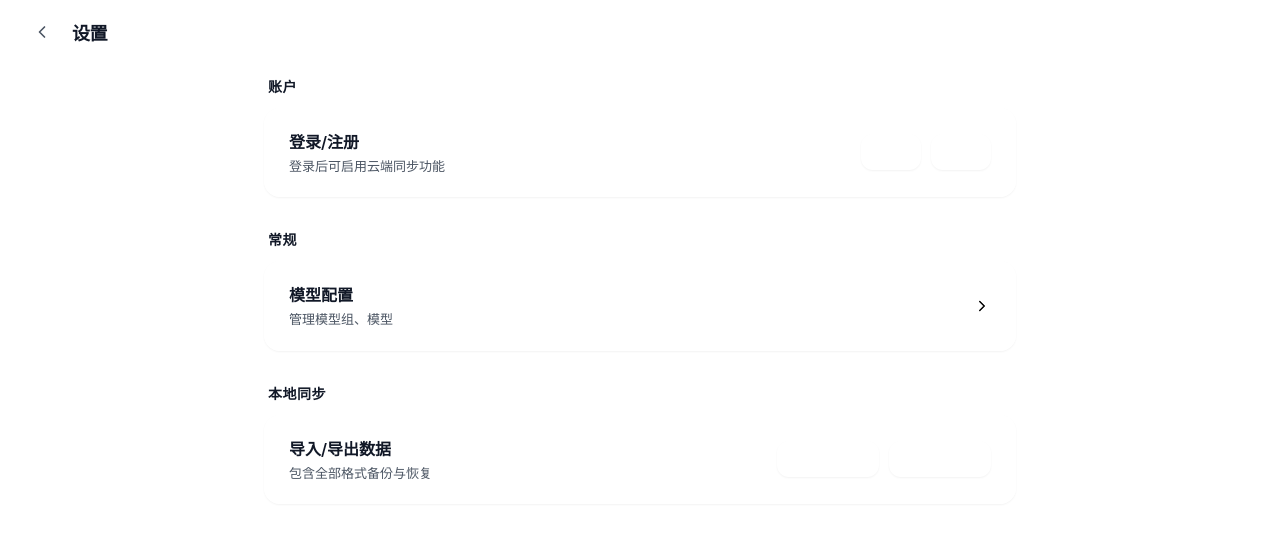
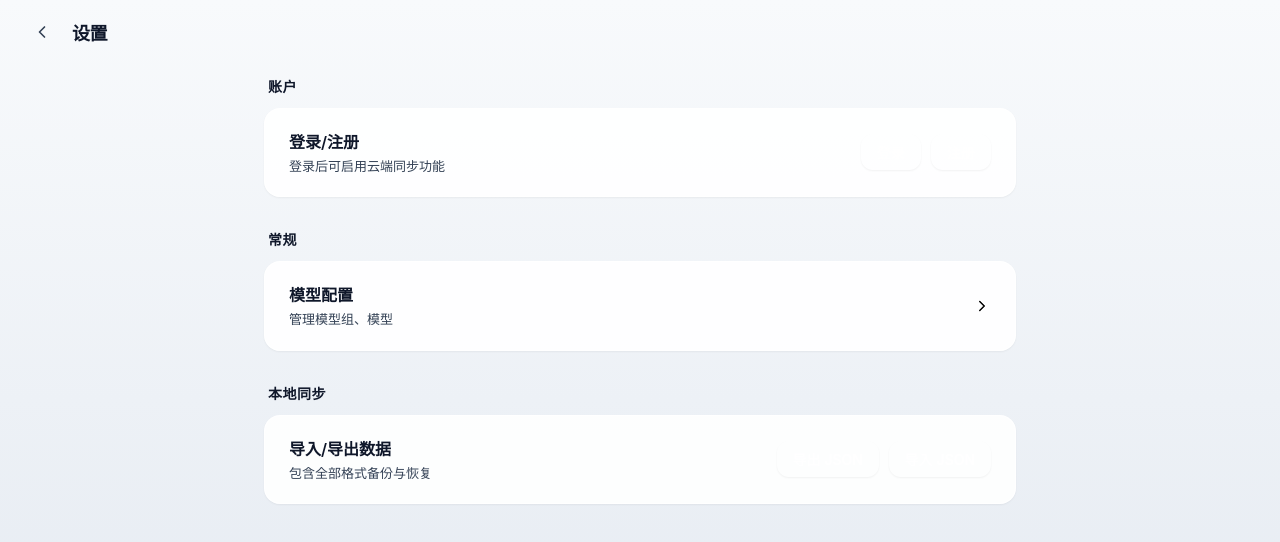
Before and after one commit to Glassous/AImeWeb, a Vue app: page /settings in a window 1280 px wide. Shown: the top 542 px of the page. Built offline with nearby package versions, Linux system fonts and the light colour scheme; no server answers.

Commit message:
feat(ui): 重构主题系统并优化视觉设计
- 引入新的全局颜色变量和背景效果
- 移除硬编码颜色，统一使用CSS变量
- 优化深色模式下的星空背景效果
- 为侧边栏添加毛玻璃效果
- 重构气泡样式使用渐变色

```diff
--- a/src/App.vue
+++ b/src/App.vue
@@ -56,7 +56,7 @@ const hideSidebar = () => route.meta.hideSidebar === true
   grid-template-columns: var(--sidebar-w, 280px) 1fr;
   transition: grid-template-columns 0.4s cubic-bezier(0.2, 0, 0, 1), background-color 0.3s ease;
   height: 100vh;
-  background: var(--bg);
+  background: transparent; /* Changed from var(--bg) to show body background */
   color: var(--text);
   overflow: hidden; /* 防止整体滚动 */
 }
@@ -68,7 +68,7 @@ const hideSidebar = () => route.meta.hideSidebar === true
   display: flex;
   flex-direction: column;
   position: relative;
-  background: var(--bg-secondary); /* 稍微区分侧边栏和主区域 */
+  background: transparent; /* Removed undefined var(--bg-secondary) */
   transition: background-color 0.3s ease;
 }
 .layout.mobile {
--- a/src/components/ChatArea.vue
+++ b/src/components/ChatArea.vue
@@ -772,7 +772,7 @@ watch(() => activeChat.value?.messages.length, () => scrollToBottom())
   height: 100%;
   overflow: hidden;
   position: relative;
-  background: var(--bg);
+  background: transparent;
 }
 
 /* 主聊天区域 */
@@ -784,7 +784,7 @@ watch(() => activeChat.value?.messages.length, () => scrollToBottom())
   transition: width 0.3s cubic-bezier(0.25, 0.8, 0.25, 1);
   flex-shrink: 0;
   position: relative;
-  background: var(--bg);
+  background: transparent;
 }
 
 /* 顶部栏 - 悬浮玻璃态 */
@@ -794,10 +794,10 @@ watch(() => activeChat.value?.messages.length, () => scrollToBottom())
   height: 64px;
   padding: 0 24px;
   color: var(--text);
-  background: var(--backdrop-bg);
+  background: var(--bg-header);
   backdrop-filter: var(--blur-md);
   -webkit-backdrop-filter: var(--blur-md);
-  border-bottom: 1px solid rgba(0,0,0,0.05);
+  border-bottom: 1px solid var(--border);
 }
 
 .model-btn {
@@ -862,8 +862,8 @@ watch(() => activeChat.value?.messages.length, () => scrollToBottom())
   padding: 12px 18px;
   border-radius: var(--radius-xl);
   border-bottom-right-radius: 4px;
-  background: var(--primary);
-  color: #fff;
+  background: var(--bubble-user-bg);
+  color: var(--bubble-user-text);
   box-shadow: var(--shadow-md);
   text-align: left;
   white-space: pre-wrap;
@@ -926,7 +926,7 @@ watch(() => activeChat.value?.messages.length, () => scrollToBottom())
   transform: translate(-50%, 50%);
   width: min(640px, calc(100% - 48px));
   box-shadow: 0 25px 50px -12px rgba(0, 0, 0, 0.25);
-  border-color: rgba(0,0,0,0.05);
+  border-color: var(--border);
 }
 
 .empty-container {
@@ -1191,8 +1191,5 @@ watch(() => activeChat.value?.messages.length, () => scrollToBottom())
 .markdown .code-block-header { background: var(--panel); padding: 8px 16px; border-bottom: 1px solid var(--border); display: flex; align-items: center; }
 .markdown .code-language { font-size: 12px; font-weight: 700; color: var(--muted); }
 
-/* 暗黑模式微调 */
-@media (prefers-color-scheme: dark) {
-  .topbar { background: rgba(20, 20, 20, 0.8); }
-}
+/* 暗黑模式微调 - 已移除，使用全局变量控制 */
 </style>
--- a/src/components/Sidebar.vue
+++ b/src/components/Sidebar.vue
@@ -192,6 +192,8 @@ function closeModal() {
   width: 100%;
   height: 100%;
   background: var(--bg-sidebar);
+  backdrop-filter: blur(12px);
+  -webkit-backdrop-filter: blur(12px);
   border-right: 1px solid var(--border);
   display: flex;
   flex-direction: column;
--- a/src/components/ThinkingBlock.vue
+++ b/src/components/ThinkingBlock.vue
@@ -1,5 +1,5 @@
 <script setup lang="ts">
-import { ref, computed, watch, nextTick } from 'vue'
+import { ref, computed, watch } from 'vue'
 import { renderMarkdown } from '../utils/markdown'
 
 const props = defineProps<{
@@ -10,8 +10,6 @@ const props = defineProps<{
 
 const isExpanded = ref(props.isThinking)
 const userInteracted = ref(false)
-const contentRef = ref<HTMLDivElement | null>(null)
-const contentHeight = ref('0px')
 
 // 监听思考状态变化
 watch(() => props.isThinking, (newVal) => {
@@ -73,8 +71,8 @@ const headerText = computed(() => {
 .thinking-block {
   margin-bottom: 12px;
   border-radius: 8px;
-  background: rgba(0, 0, 0, 0.03);
-  border: 1px solid rgba(0, 0, 0, 0.05);
+  background: var(--bg-block);
+  border: 1px solid var(--border-block);
   overflow: hidden;
 }
 
@@ -91,7 +89,7 @@ const headerText = computed(() => {
 }
 
 .think-header:hover {
-  background: rgba(0, 0, 0, 0.05);
+  background: var(--bg-block-hover);
 }
 
 .think-header.is-thinking {
@@ -138,7 +136,7 @@ const headerText = computed(() => {
 
 .think-body-wrapper.expanded {
   grid-template-rows: 1fr;
-  border-top: 1px solid rgba(0, 0, 0, 0.05);
+  border-top: 1px solid var(--border-block);
 }
 
 .think-body {
@@ -153,18 +151,9 @@ const headerText = computed(() => {
   opacity: 0.9;
 }
 
-/* Dark mode adjustments */
-@media (prefers-color-scheme: dark) {
-  .thinking-block {
-    background: rgba(255, 255, 255, 0.03);
-    border-color: rgba(255, 255, 255, 0.05);
-  }
-  .think-header:hover {
-    background: rgba(255, 255, 255, 0.05);
-  }
-  .think-body-wrapper.expanded {
-    border-top-color: rgba(255, 255, 255, 0.05);
-  }
+/* Dark mode adjustments - 已移除，使用全局变量控制 */
+.think-body-wrapper.expanded {
+  border-top-color: var(--border-block);
 }
 
 @keyframes spin {
--- a/src/style.css
+++ b/src/style.css
@@ -22,105 +22,130 @@
   --blur-md: blur(8px);
   --blur-lg: blur(16px);
   --backdrop-bg: rgba(255, 255, 255, 0.8); /* 玻璃拟态背景 */
+  --bg-header: rgba(255, 255, 255, 0.75); /* 顶部栏背景 */
+
+  /* 通用块级元素背景 (如思考块) */
+  --bg-block: rgba(0, 0, 0, 0.03);
+  --bg-block-hover: rgba(0, 0, 0, 0.05);
+  --border-block: rgba(0, 0, 0, 0.05);
 
   /* 浅色模式配色 */
-  --bg: #ffffff;
-  --bg-sidebar: #f9fafb; /* 极淡的灰，区分主内容 */
-  --bg-card: #ffffff;
-  --bg-input: #f3f4f6;
+  --bg: #f1f5f9; /* 加深背景色 (Slate 100) */
+  --bg-image: linear-gradient(180deg, #f8fafc 0%, #e2e8f0 100%); /* 更有质感的渐变 */
+  --bg-sidebar: rgba(255, 255, 255, 0.6); /* 半透明侧边栏 */
+  --bg-card: rgba(255, 255, 255, 0.8);
+  --bg-input: #ffffff; /* 输入框更亮，形成对比 */
 
-  --text: #111827;       /* 接近纯黑 */
-  --text-secondary: #4b5563;
-  --text-tertiary: #9ca3af;
+  --text: #0f172a;       /* 更深的黑 (Slate 900) */
+  --text-secondary: #334155; /* (Slate 700) */
+  --text-tertiary: #64748b;
 
-  --border: #e5e7eb;
-  --border-hover: #d1d5db;
+  --border: #cbd5e1; /* 加深边框 (Slate 300) */
+  --border-hover: #94a3b8;
 
-  --hover: #f3f4f6;
-  --active: #e5e7eb;
+  --hover: #e2e8f0;
+  --active: #cbd5e1;
 
   --btn-bg: #ffffff;
-  --btn-border: #e5e7eb;
-  --btn-text: #374151;
+  --btn-border: #cbd5e1;
+  --btn-text: #1e293b;
 
-  --bubble-user-bg: #f3f4f6; /* 浅灰色气泡 */
-  --bubble-user-text: #111827;
+  /* 气泡颜色升级 */
+  --bubble-user-bg: linear-gradient(135deg, #4f46e5 0%, #3b82f6 100%); /* 靛蓝到蓝色的渐变 */
+  --bubble-user-text: #ffffff;
   --bubble-ai-bg: transparent;
-  --bubble-ai-text: #111827;
+  --bubble-ai-text: #0f172a;
 
   --error-bg: #fef2f2;
-  --error-text: #ef4444;
-  --error-border: #fee2e2;
+  --error-text: #dc2626;
+  --error-border: #fecaca;
 
-  --mask: rgba(0, 0, 0, 0.2);
+  --mask: rgba(0, 0, 0, 0.3);
 
   /* 强调色 */
-  --primary: #2563eb;    /* 鲜艳的蓝 */
-  --primary-hover: #1d4ed8;
-  --primary-light: #eff6ff;
+  --primary: #4f46e5;    /* 使用更高级的 Indigo */
+  --primary-hover: #4338ca;
+  --primary-light: #e0e7ff;
   --on-primary: #ffffff;
 
   /* 代码高亮相关 */
-  --code-bg: #f9fafb;
-  --code-border: #e5e7eb;
-  --code-text: #24292f;
+  --code-bg: #f1f5f9; /* 稍微加深 */
+  --code-border: #cbd5e1;
+  --code-text: #1e293b;
 
-  --panel: rgba(255, 255, 255, 0.8);
-  --panel-border: rgba(255, 255, 255, 0.6);
+  --panel: rgba(255, 255, 255, 0.9);
+  --panel-border: rgba(255, 255, 255, 0.8);
 
   font-family: "Inter", -apple-system, BlinkMacSystemFont, "Segoe UI", Roboto, Helvetica, Arial, sans-serif, "Apple Color Emoji", "Segoe UI Emoji";
 }
 
 :root[data-theme='dark'] {
-  /* 深色模式配色 */
-  --bg: #09090b;         /* 极深灰，非纯黑，更有质感 */
-  --bg-sidebar: #000000; /* 侧边栏纯黑，增加层次 */
-  --bg-card: #18181b;
-  --bg-input: #27272a;
+  /* 深色模式配色 - 星空夜 */
+  --bg: #020617;         /* 更深的夜空蓝 (Slate 950) */
 
-  --text: #ededef;
-  --text-secondary: #a1a1aa;
-  --text-tertiary: #71717a;
+  /* 星空背景 - 更加深邃 */
+  --bg-image:
+      radial-gradient(circle 1.5px at 50px 100px, rgba(255,255,255,0.5), transparent 2px),
+      radial-gradient(circle 1px at 150px 300px, rgba(255,255,255,0.4), transparent 1.5px),
+      radial-gradient(circle 2px at 400px 400px, rgba(255,255,255,0.3), transparent 2.5px),
+      radial-gradient(circle 1.5px at 300px 50px, rgba(255,255,255,0.6), transparent 2px),
+      radial-gradient(circle 1px at 200px 200px, rgba(255,255,255,0.4), transparent 1.5px),
+      linear-gradient(to bottom, #020617 0%, #000000 100%);
+  --bg-size: 550px 550px, 550px 550px, 550px 550px, 550px 550px, 550px 550px, 100% 100%;
 
-  --border: #27272a;
-  --border-hover: #3f3f46;
+  --bg-sidebar: rgba(2, 6, 23, 0.7); /* 更深的侧边栏 */
+  --bg-card: rgba(15, 23, 42, 0.7);
+  --bg-input: #0f172a;
 
-  --hover: #27272a;
-  --active: #3f3f46;
+  --text: #f8fafc;
+  --text-secondary: #cbd5e1;
+  --text-tertiary: #64748b;
 
-  --btn-bg: #18181b;
-  --btn-border: #27272a;
-  --btn-text: #e4e4e7;
+  --border: #1e293b;
+  --border-hover: #334155;
 
-  --bubble-user-bg: #27272a;
+  --hover: #1e293b;
+  --active: #334155;
+
+  --btn-bg: rgba(15, 23, 42, 0.8);
+  --btn-border: #1e293b;
+  --btn-text: #f8fafc;
+
+  /* 深色模式气泡升级 */
+  --bubble-user-bg: linear-gradient(135deg, #6366f1 0%, #3b82f6 100%); /* 稍亮的渐变以在深色背景突出 */
   --bubble-user-text: #ffffff;
   --bubble-ai-bg: transparent;
-  --bubble-ai-text: #e4e4e7;
+  --bubble-ai-text: #f8fafc;
 
   --error-bg: #450a0a;
   --error-text: #f87171;
   --error-border: #7f1d1d;
 
-  --mask: rgba(0, 0, 0, 0.6);
-  --backdrop-bg: rgba(9, 9, 11, 0.75);
+  --mask: rgba(0, 0, 0, 0.7);
+  --backdrop-bg: rgba(2, 6, 23, 0.8);
+  --bg-header: rgba(2, 6, 23, 0.75); /* 深色模式顶部栏背景 */
 
-  --primary: #3b82f6;
-  --primary-hover: #60a5fa;
-  --primary-light: rgba(59, 130, 246, 0.15);
+  --bg-block: rgba(255, 255, 255, 0.05);
+  --bg-block-hover: rgba(255, 255, 255, 0.08);
+  --border-block: rgba(255, 255, 255, 0.08);
+
+  --primary: #818cf8; /* Indigo 400 */
+  --primary-hover: #6366f1;
+  --primary-light: rgba(99, 102, 241, 0.15);
   --on-primary: #ffffff;
 
-  --shadow-sm: 0 1px 2px 0 rgba(0, 0, 0, 0.3);
-  --shadow-md: 0 4px 6px -1px rgba(0, 0, 0, 0.4);
-  --shadow-lg: 0 10px 15px -3px rgba(0, 0, 0, 0.4);
-  --shadow-xl: 0 20px 25px -5px rgba(0, 0, 0, 0.5);
-  --shadow-float: 0 24px 48px -12px rgba(0, 0, 0, 0.6);
+  --shadow-sm: 0 1px 2px 0 rgba(0, 0, 0, 0.5);
+  --shadow-md: 0 4px 6px -1px rgba(0, 0, 0, 0.6);
+  --shadow-lg: 0 10px 15px -3px rgba(0, 0, 0, 0.6);
+  --shadow-xl: 0 20px 25px -5px rgba(0, 0, 0, 0.7);
+  --shadow-float: 0 24px 48px -12px rgba(0, 0, 0, 0.8);
 
-  --code-bg: #111113;
-  --code-border: #27272a;
-  --code-text: #e6edf3;
+  --code-bg: #000000;
+  --code-border: #1e293b;
+  --code-text: #e2e8f0;
 
-  --panel: rgba(24, 24, 27, 0.8);
-  --panel-border: rgba(39, 39, 42, 0.6);
+  --panel: rgba(2, 6, 23, 0.85);
+  --panel-border: rgba(30, 41, 59, 0.6);
 }
 
 *, *::before, *::after { box-sizing: border-box; }
@@ -129,7 +154,10 @@ html, body, #app { height: 100%; }
 body {
   margin: 0;
   color: var(--text);
-  background: var(--bg);
+  background-color: var(--bg);
+  background-image: var(--bg-image);
+  background-size: var(--bg-size, cover);
+  background-attachment: fixed; /* Keep stars fixed when scrolling */
   overflow-x: hidden;
   -webkit-font-smoothing: antialiased; /* 字体抗锯齿 */
   -moz-osx-font-smoothing: grayscale;
```
